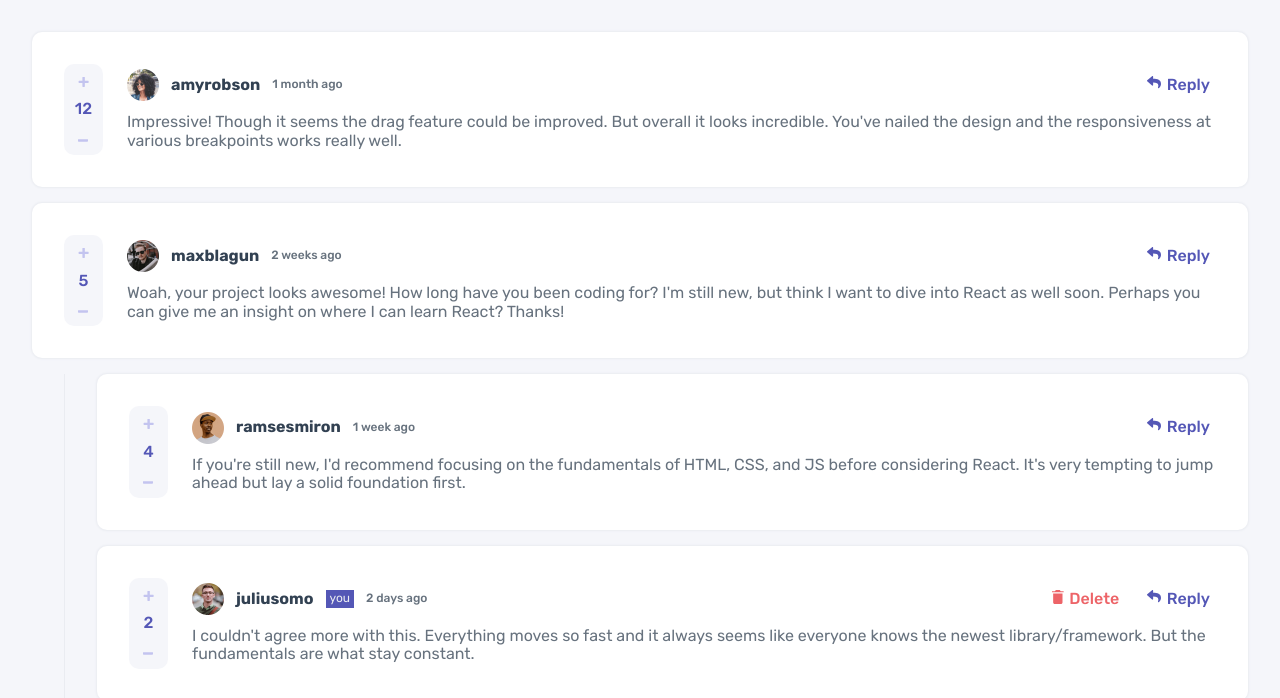
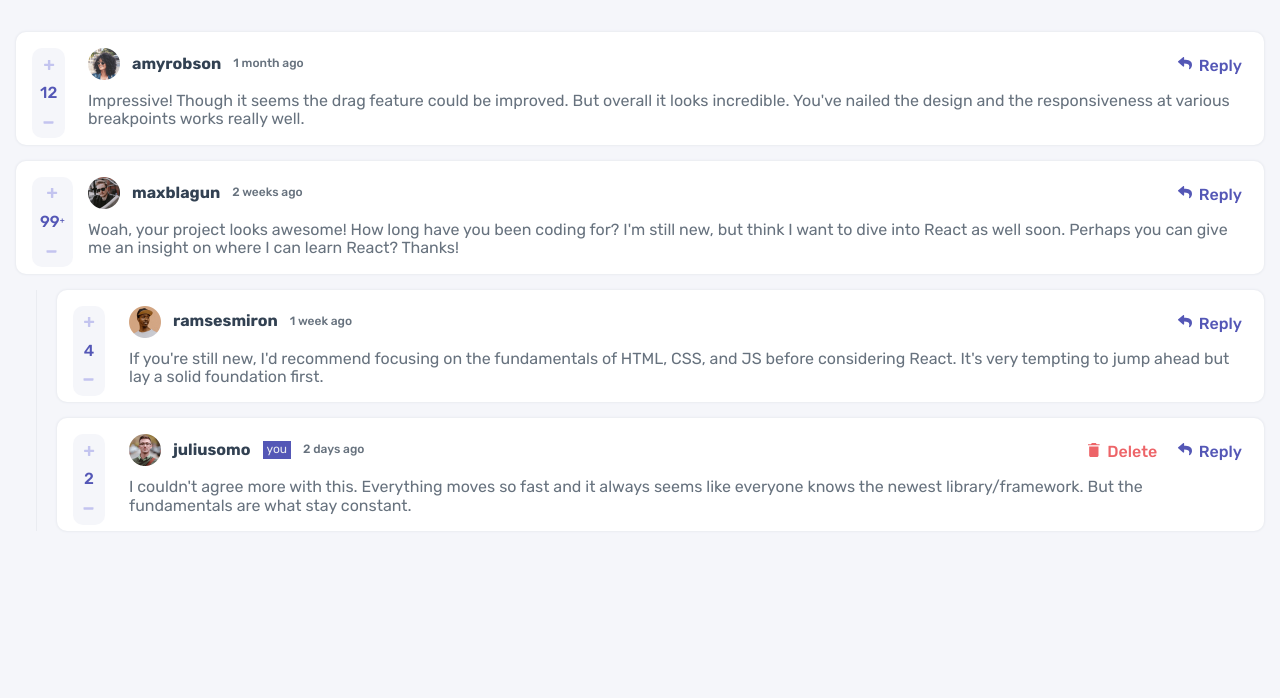
Before and after one commit to vluzrmos/frontendmentor-interactive-comments-section, a Vue app: page / in a window 1280 px wide. Shown: the top 698 px of the page. Built offline with nearby package versions, Linux system fonts and the light colour scheme.

Commit message:
Fix layout; Fix svg icons;

```diff
--- a/data.json
+++ b/data.json
@@ -25,7 +25,7 @@
       "id": 2,
       "content": "Woah, your project looks awesome! How long have you been coding for? I'm still new, but think I want to dive into React as well soon. Perhaps you can give me an insight on where I can learn React? Thanks!",
       "createdAt": "2 weeks ago",
-      "score": 5,
+      "score": 301,
       "user": {
         "image": {
           "png": "./images/avatars/image-maxblagun.png",
--- a/src/assets/main.css
+++ b/src/assets/main.css
@@ -22,10 +22,8 @@ body {
     height: 100vh;
     display: flex;
     flex-direction: column;
-    padding: 2rem 2rem;
+    padding: 2rem 1rem;
 }
-
-main {}
 
 .comments {
     display: flex;
@@ -41,18 +39,22 @@ main {}
     align-items: center;
     justify-content: center;
     gap: 2rem;
-    padding: 2rem;
+    padding: 1rem;
     border-radius: 10px;
     box-shadow: 0 0 2px 1px var(--color-8);
     background-color: var(--color-10);
+    position: relative;
+    padding-bottom: 5rem;
 }
 
 .comment__votes {
     color: var(--color-1);
     font-weight: 500;
     text-align: center;
-    width: 2rem;
-    height: 100%;
+    max-width: 6rem;
+    position: absolute;
+    bottom: 1rem;
+    left: 1rem;
 }
 
 .comment__votes button {
@@ -61,7 +63,10 @@ main {}
     background-color: transparent;
     cursor: pointer;
     color: var(--color-4);
+    width: 1em;
+    height: 1em;
 }
+
 .comment__votes button svg {
     fill: currentColor;
 }
@@ -71,27 +76,45 @@ main {}
 }
 
 .comment__vote_plus {
-    margin-top: 0.25rem;
+    /* margin-top: 0.25rem; */
 }
 
 .comment__vote_minus {
-    margin-bottom: 0.25rem;
+    /* margin-bottom: 0.25rem; */
 }
 
 .comment__up_down_vote {
     display: flex;
-    flex-direction: column;
+    flex-direction: row;
+    align-items: center;
     justify-content: space-between;
-    width: 100%;
-    height: 100%;
     background-color: var(--color-9);
-    padding: .25rem;
+    gap: 0.75rem;
+    padding: .5rem;
     border-radius: 10px;
 }
 
+.comment__up_down_vote button {
+    display: flex;
+    align-items: center;
+    justify-content: center;
+    padding: 0;
+}
+
+
+
 .comment__score {
-    margin-top: 0.5rem;
-    margin-bottom: 0.5rem;
+    /* margin-top: 0.5rem; */
+    /* margin-bottom: 0.5rem; */
+}
+
+.comment__score sup {
+    font-size: .5em;
+}
+
+svg {
+    width: 1em;
+    fill: currentColor;
 }
 
 .comment__content {
@@ -147,7 +170,11 @@ main {}
 .comment__actions {
     margin-left: auto;
     display: flex;
-    gap: 1rem;
+    gap: .5rem;
+    position: absolute;
+    bottom: 1rem;
+    right: 0.5rem;
+    padding: .5rem;
 }
 
 .comment__actions svg {
@@ -191,7 +218,35 @@ main {}
     align-items: center;
     justify-content: center;
     gap: 1rem;
-    padding-left: 2rem;
-    margin-left: 2rem;
+    padding-left: 1.25rem;
+    /* margin-left: 1.25rem; */
     border-left: 1px solid var(--color-8);
 }
+
+@media (min-width: 768px) {
+    .comment__votes {
+        top: 1rem;
+        bottom: auto;
+    }
+
+    .comment__actions {
+        top: 1rem;
+        bottom: auto;
+    }
+
+    .comment__up_down_vote {
+        display: flex;
+        flex-direction: column;
+    }
+
+    .comment {
+        padding-bottom: 1rem;
+    }
+    .comment__content {
+        padding-left: 3.5rem;
+    }
+
+    .comment__replies {
+        margin-left: 1.25rem;
+    }
+}
--- a/src/components/Comment.vue
+++ b/src/components/Comment.vue
@@ -22,17 +22,27 @@ const date = computed(() => comment.value.createdAt);
 const body = computed(() => comment.value.content);
 
 const score = computed(() => comment.value.score);
+
+const onUpVote = () => console.log('voting up...')
+const onDownVote = () => console.log('voting down...')
+const onDelete = () => console.log('deleting...')
+const onReply = () => console.log('repling...')
 </script>
 
 <template>
   <div class="comment">
     <div class="comment__votes">
       <div class="comment__up_down_vote">
-        <button class="comment__vote_plus" @click.prevent>
+        <button class="comment__vote_plus" @click.prevent="onUpVote">
           <IconPlus />
         </button>
-        <div class="comment__score" @click.prevent>{{score}}</div>
-        <button class="comment__vote_minus">
+        <div class="comment__score" :title="`Total score ${score}`">
+          <span>
+            {{score > 99 ? 99: score}}
+          </span>
+          <sup v-if="score > 99">+</sup>
+        </div>
+        <button class="comment__vote_minus" @click.prevent="onDownVote">
           <IconMinus />
         </button>
       </div>
@@ -46,11 +56,11 @@ const score = computed(() => comment.value.score);
         <div class="comment__author_self" v-if="authorIsCurrentUser">you</div>
         <div class="comment__date">{{ date }}</div>
         <div class="comment__actions">
-          <button v-if="authorIsCurrentUser" class="comment__action--delete" @click.prevent>
+          <button v-if="authorIsCurrentUser" class="comment__action--delete" @click.prevent="onDelete">
             <IconDelete />
             <span>Delete</span>
           </button>
-          <button class="comment__action--reply" @click.prevent>
+          <button class="comment__action--reply" @click.prevent="onReply">
             <IconReply />
             <span>Reply</span>
           </button>
--- a/src/components/CommentsList.vue
+++ b/src/components/CommentsList.vue
@@ -9,7 +9,7 @@ defineProps({ comments: { type: Array } });
     <template v-for="comment in comments" :key="comment.id">
       <Comment :comment="comment" />
 
-      <div v-show="comment.replies.length" class="comment__replies">
+      <div v-if="comment.replies.length" class="comment__replies">
         <Comment v-for="reply in comment.replies" :key="reply.id" :comment="reply" />
       </div>
     </template>
--- a/src/components/icons/IconDelete.vue
+++ b/src/components/icons/IconDelete.vue
@@ -1,5 +1,5 @@
 <template>
-  <svg width="12" height="14" xmlns="http://www.w3.org/2000/svg">
+  <svg width="12" height="14" viewBox="0 0 12 14" xmlns="http://www.w3.org/2000/svg">
     <path
       d="M1.167 12.448c0 .854.7 1.552 1.555 1.552h6.222c.856 0 1.556-.698 1.556-1.552V3.5H1.167v8.948Zm10.5-11.281H8.75L7.773 0h-3.88l-.976 1.167H0v1.166h11.667V1.167Z"
     />
--- a/src/components/icons/IconEdit.vue
+++ b/src/components/icons/IconEdit.vue
@@ -1,5 +1,5 @@
 <template>
-  <svg width="14" height="14" xmlns="http://www.w3.org/2000/svg">
+  <svg width="14" height="14" viewBox="0 0 14 14" xmlns="http://www.w3.org/2000/svg">
     <path
       d="M13.479 2.872 11.08.474a1.75 1.75 0 0 0-2.327-.06L.879 8.287a1.75 1.75 0 0 0-.5 1.06l-.375 3.648a.875.875 0 0 0 .875.954h.078l3.65-.333c.399-.04.773-.216 1.058-.499l7.875-7.875a1.68 1.68 0 0 0-.061-2.371Zm-2.975 2.923L8.159 3.449 9.865 1.7l2.389 2.39-1.75 1.706Z"
     />
--- a/src/components/icons/IconMinus.vue
+++ b/src/components/icons/IconMinus.vue
@@ -1,5 +1,5 @@
 <template>
-  <svg width="11" height="3" xmlns="http://www.w3.org/2000/svg">
+  <svg width="11" height="3" viewBox="0 0 11 3" xmlns="http://www.w3.org/2000/svg">
     <path
       d="M9.256 2.66c.204 0 .38-.056.53-.167.148-.11.222-.243.222-.396V.722c0-.152-.074-.284-.223-.395a.859.859 0 0 0-.53-.167H.76a.859.859 0 0 0-.53.167C.083.437.009.57.009.722v1.375c0 .153.074.285.223.396a.859.859 0 0 0 .53.167h8.495Z"
     />
--- a/src/components/icons/IconPlus.vue
+++ b/src/components/icons/IconPlus.vue
@@ -1,5 +1,5 @@
 <template>
-  <svg width="11" height="11" xmlns="http://www.w3.org/2000/svg">
+  <svg width="11" height="11" viewBox="0 0 11 11" xmlns="http://www.w3.org/2000/svg">
     <path
       d="M6.33 10.896c.137 0 .255-.05.354-.149.1-.1.149-.217.149-.354V7.004h3.315c.136 0 .254-.05.354-.149.099-.1.148-.217.148-.354V5.272a.483.483 0 0 0-.148-.354.483.483 0 0 0-.354-.149H6.833V1.4a.483.483 0 0 0-.149-.354.483.483 0 0 0-.354-.149H4.915a.483.483 0 0 0-.354.149c-.1.1-.149.217-.149.354v3.37H1.08a.483.483 0 0 0-.354.15c-.1.099-.149.217-.149.353v1.23c0 .136.05.254.149.353.1.1.217.149.354.149h3.333v3.39c0 .136.05.254.15.353.098.1.216.149.353.149H6.33Z"
     />
--- a/src/components/icons/IconReply.vue
+++ b/src/components/icons/IconReply.vue
@@ -1,5 +1,5 @@
 <template>
-  <svg width="14" height="13" xmlns="http://www.w3.org/2000/svg">
+  <svg width="14" height="13" viewBox="0 0 14 13" xmlns="http://www.w3.org/2000/svg">
     <path
       d="M.227 4.316 5.04.16a.657.657 0 0 1 1.085.497v2.189c4.392.05 7.875.93 7.875 5.093 0 1.68-1.082 3.344-2.279 4.214-.373.272-.905-.07-.767-.51 1.24-3.964-.588-5.017-4.829-5.078v2.404c0 .566-.664.86-1.085.496L.227 5.31a.657.657 0 0 1 0-.993Z"
     />
--- a/src/stores/comments.js
+++ b/src/stores/comments.js
@@ -4,9 +4,11 @@ import data from "./../../data.json";
 export const useCommentsStore = defineStore("comments", {
   state() {
     return {
-      comments: useLocalStorage("comments", data?.comments || [], {
-        mergeDefaults: true,
-      }),
+      // comments: useLocalStorage("comments", data?.comments || [], {
+      //   mergeDefaults: true,
+      // }),
+
+      comments: data?.comments || [],
     };
   },
 });
```
